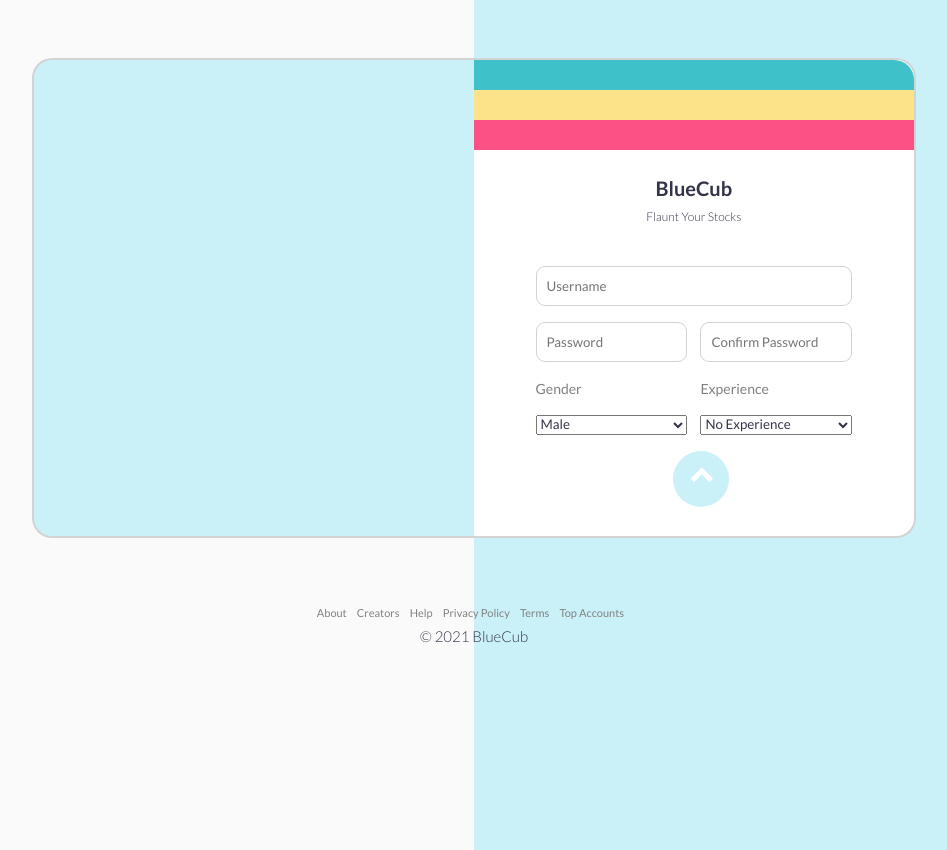
After one commit to bluecub/1.0.0, a PHP site: page /signup2.php in a window 1280 px wide. The commit adds this page. Shown: the whole page, without its empty margins (166-1113 px from the left). Run offline with PHP 8.4, Linux system fonts and the light colour scheme.

Commit message:
all front end glitch are solved

```diff
--- a/admin/stylesheet/login.css
+++ b/admin/stylesheet/login.css
@@ -1,7 +1,7 @@
 /* ------- This is the login page css ------- */
-
+/* changed color here */
 #mainframe{
-    background-image: linear-gradient(90deg, white 48.45%, #caf0f8 0%);
+    background-image: linear-gradient(90deg, rgb(250, 250, 250) 50%, #caf0f8 0%);
     /*do calculation if need to be changed here width of col-6 is 46% relative to container
      and container is 80% . rest 8% is margin*/
 }
@@ -9,6 +9,8 @@
 /* ------- login form row -------- */
 #loginRow{
     margin-top:50px;
+    display: flex;
+    justify-content: center;
 }
 /* because of this margin there is a scroll bar idk y .. this needs to be sorted*/
 /*------- picture left ------- */
@@ -23,6 +25,7 @@
     margin-right:0px;
 }
 /*-------- form right -------- */
+/* changed color here */
 #form{
     height:450px;
     border:solid 2px #D3D3D3;
@@ -30,7 +33,7 @@
     border-left:none;
     border-radius:0 20px 20px 0px;
     margin-left:0px;
-    background-color:white;
+    background-color:rgb(250, 250, 250);
 }
 /* if we change height of the above two feilds to % then change margin in 1 to percentage too */
 /*----- top 3 bars ------- */
@@ -76,6 +79,8 @@
 #formLogIn{
    margin-top:30px;/* if we define the height of the whole picture and form box in percentage change this to percentage*/
 }
+
+/* ------------- remove css ends here **** --------*/
 .rememberMeBtn{
     font-size:13px;
 }
@@ -94,10 +99,33 @@
 /* this is the picture and form area css for sign up*/
 /* we have made a new class and increased height , this is a slower method. we need to find a new
 better method*/
-
+/*------- picture left ------- */
+#picturesu{
+    height:480px;
+    background-color:#caf0f8;
+   /* background-size:cover;*/
+    border:solid 2px #D3D3D3;
+    box-sizing:border-box;
+    border-right:none;
+    border-radius:20px 0px 0px 20px;
+    margin-right:0px;
+}
+/*-------- form right -------- */
+#formsu{
+    height:480px;
+    border:solid 2px #D3D3D3;
+    box-sizing:border-box;
+    border-left:none;
+    border-radius:0 20px 20px 0px;
+    margin-left:0px;
+    background-color:white;
+}
+/* this is done to chnage size of row in in the sign p page because it needs more space*/
+/* might change this because there is chance of breakage by this */
 #formSignUp{
     margin-top:30px;
 }
+
 
 /* --------------- This is the forgot Password page css ---------- */
 
@@ -107,4 +135,5 @@ better method*/
 .error{
     text-align: center;
     color: red;
+    font-size: 13px;
 }
--- a/admin/stylesheet/main.css
+++ b/admin/stylesheet/main.css
@@ -1,5 +1,6 @@
 /* ----- this is the common css file -------- */
 
+/* ----- error row css ---- */
 
 
 /* -------- every text like username, pasword etc input type ------ */
@@ -14,7 +15,22 @@
 .input:focus{
     outline:none;/* to remove border around input box when the inout box is chosen*/
 }
-
+/* --------------- css for select labels --------- */
+.labels{
+    font-size:14px;
+    color:rgba(0, 0, 0, 0.5);
+}
+.selectField{
+    height:40px;
+    box-sizing:border-box;
+    border-radius:9px;
+    border:solid 1px #D3D3D3;
+    font-size:14px;
+    color:rgb(0,0,0,0.5);
+}
+.options:focus{
+    outline:none;
+}
 /* ---- the submit button ----- */
 
 /* choose icon by putting icon name in the span t
--- /dev/null
+++ b/includes/footer.php
@@ -0,0 +1,18 @@
+    <!-- footer-->
+    <footer>
+        <div class="row" id="footer">
+            <div class="col-1"></div>
+            <div class="col-10" id="footContent">
+                <a href="a.html" class="footLinks">About</a>
+                <a href="a.html" class="footLinks">Creators</a>
+                <a href="a.html" class="footLinks">Help</a>
+                <a href="a.html" class="footLinks">Privacy Policy</a>
+                <a href="a.html" class="footLinks">Terms</a>
+                <a href="a.html" class="footLinks">Top Accounts</a><br>
+                <p id="copyright"> &copy; 2021 BlueCub</p>
+            </div>
+            <div class="col-1"></div>
+        </div>
+    </footer>
+</body>
+</html>
--- /dev/null
+++ b/signup2.php
@@ -0,0 +1,73 @@
+<!DOCTYPE html>
+<html lang="en">
+<head>
+    <meta charset="UTF-8">
+    <meta http-equiv="X-UA-Compatible" content="IE=edge">
+    <meta name="viewport" content="width=device-width, initial-scale=1.0">
+    <title>BlueCub-SignUp</title>
+
+    <link href="admin\stylesheet\login.css" rel="stylesheet" type="text/css">
+    <link href="admin\stylesheet\main.css" rel="stylesheet" type="text/css">
+    <link href="admin\stylesheet\simpleGrid\simple-grid.min.css" rel="stylesheet" type="text/css">
+    <link href="https://fonts.googleapis.com/icon?family=Material+Icons" rel="stylesheet">
+</head>
+
+<body class="container" id="mainframe">
+
+    <!-- This is the main login area-->
+    <div class="row" id="loginRow">
+        <div class="col-6 col-1-sm" id="picturesu"></div><!-- check for how to mak e0 coloumns when sm or add own classes-->
+        <div class="col-6 col-11-sm"  id="formsu">
+            <!-- top 3 bars -->
+            <div class="bar" id="loginBar"></div>
+            <div class="bar" id="signUpbar"></div>
+            <div class="bar" id="forPassbar"></div>
+            <!-- title and slogan -->
+            <div id="textArea">
+                <p id="title">BlueCub</p>
+                <p id="slogan">Flaunt Your Stocks</p>
+            </div>
+            <!-- main form-->
+            <form class="container" id="formSignUp" action="" method="post" name="signUp2">
+                <div class="row">
+                    <input type="text" class="col-12 col-12-sm input" id="userNameSignUp" name="userName" placeholder="Username"required>
+                    <!-- name username is used twice check with vipul-->
+                </div>
+                <div class="row">
+                    <input type="password" class="col-6 col-6-sm input" id="passwordSignUp" name="password" placeholder="Password" required>
+                    <!-- name password is used twice check with vipul-->
+                    <input type="password" class="col-6 col-6-sm input"  id="confirmPasswordSignUp" name="confirmPassword" placeholder="Confirm Password" required>
+                </div>
+                <div class="row">
+                    <label class="col-6 col-6-sm labels" id="gendersulabel" for="gender">Gender</label>
+                    <label class="col-6 col-6-sm labels" id="gendersulabel" for="gender">Experience</label>
+                </div>
+                <div class="row">
+                    <select name="gender" class="col-6 col-6-sm options">
+                        <option value="male">Male</option>
+                        <option value="female">Female</option>
+                        <option value="others">Others</option>
+                    </select>
+                    <select name="experience" class="col-6 col-6-sm options">
+                        <option value="none">No Experience</option>
+                        <option value="little">Intermediate</option>
+                        <option value="adnavce">Advanced</option>
+                        <option value="god">Stocks are life</option>
+                    </select>
+                </div>
+                <div class="row">
+                    <div class="col-5 col-5-sm"></div>
+                    <button type="submit" class="col-4 col-4-sm" id="submit"  name="submit" ><span class="material-icons" id="subbtn">expand_less</span></button>
+                </div>
+            </form>
+
+            <!-- buttons to toggle-->
+
+        </div>
+    </div>
+
+<?php
+    //including footer
+    include_once 'includes/footer.php'
+
+?>
```
Also changed, not shown: chatPage.php (deleted, +0 -35 lines), forgotpassword1.php (added, +52 -0 lines), forgotpassword2.php (added, +52 -0 lines), login.php (+28 -29 lines), signup.php (deleted, +0 -96 lines), signup1.php (added, +68 -0 lines), feed.php (deleted).
